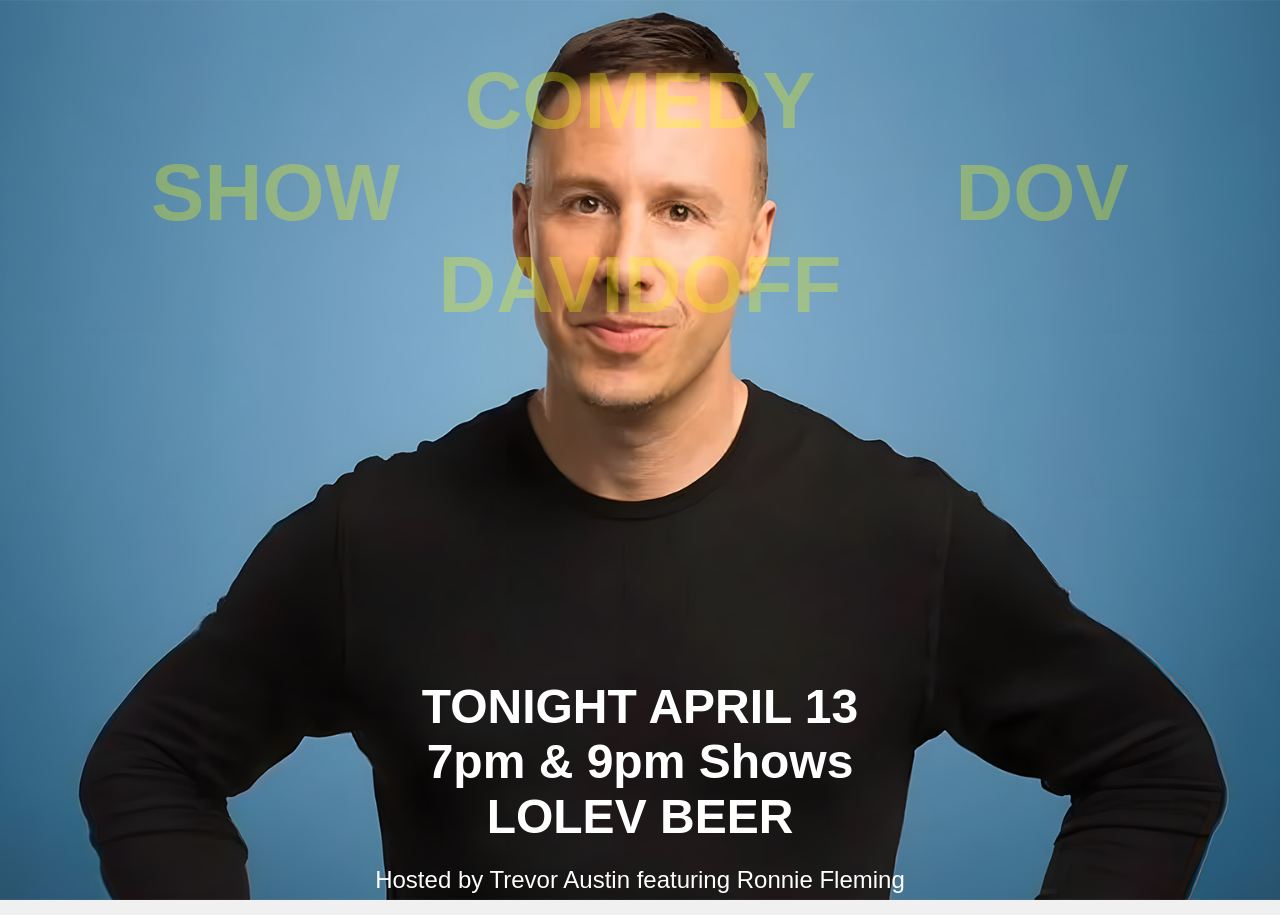
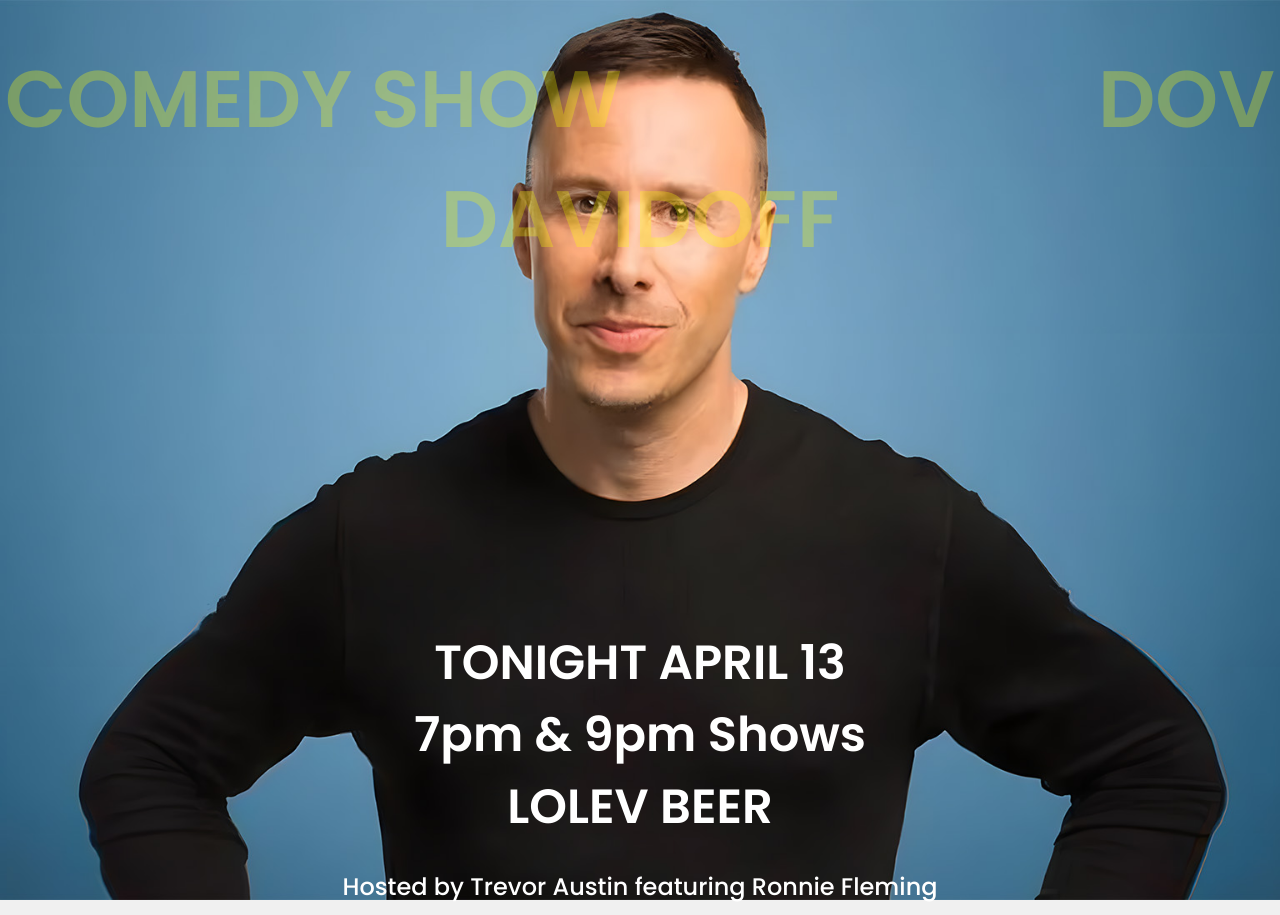
Before and after one commit to lolevbeer/menu, a Jekyll site: the page built from dov.md, in a window 1280 px wide. Built offline with Jekyll 4.4.1, drawn with Linux system fonts in a browser that asks for light colours.

Commit message:
Update promo.html

```diff
--- a/_layouts/promo.html
+++ b/_layouts/promo.html
@@ -3,6 +3,12 @@
   <head>
     <meta name="viewport" content="width=device-width, initial-scale=1">
     <meta charset="utf-8">
+        <!-- connect to domain of font files -->
+    <link rel="preconnect" href="https://fonts.gstatic.com" crossorigin>
+    <!-- optionally increase loading priority -->
+    <link rel="preload" as="style" href="https://fonts.googleapis.com/css2?family=Lora:wght@400;500&amp;family=Poppins:wght@500;600&amp;display=fallback">
+    <!-- async CSS -->
+    <link rel="stylesheet" media="print" onload="this.onload=null;this.removeAttribute('media');" href="https://fonts.googleapis.com/css2?family=Lora:wght@400;500&amp;family=Poppins:wght@500;600&amp;display=fallback">
   </head>
   <style>
     body {
```
